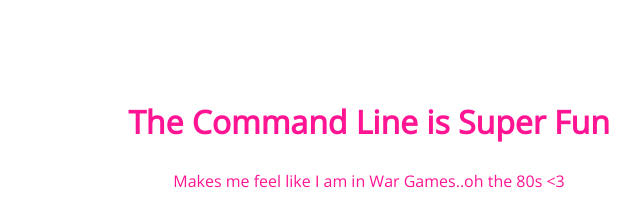
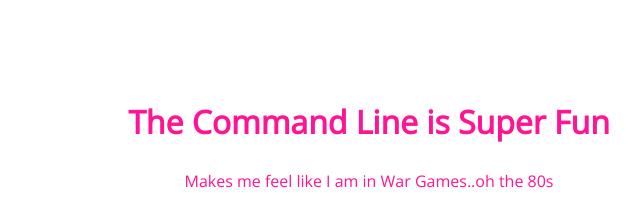
Before and after one commit to crhudy/my-class-repository, a plain HTML site: page index.html in a window 1280 px wide. Shown: the top 205 px of the page, 271-911 px from the left. Drawn offline with nearby package versions, Linux system fonts and the light colour scheme.

```diff
--- a/index.html
+++ b/index.html
@@ -9,7 +9,7 @@
 <body>
 	<section>
 		<h1>The Command Line is Super Fun</h1>
-		<p>Makes me feel like I am in War Games..oh the 80s <3</p>
+		<p>Makes me feel like I am in War Games..oh the 80s</p>
 		<img src="img/happy-blue-robot.png">
 	</section>
 </body>
```
